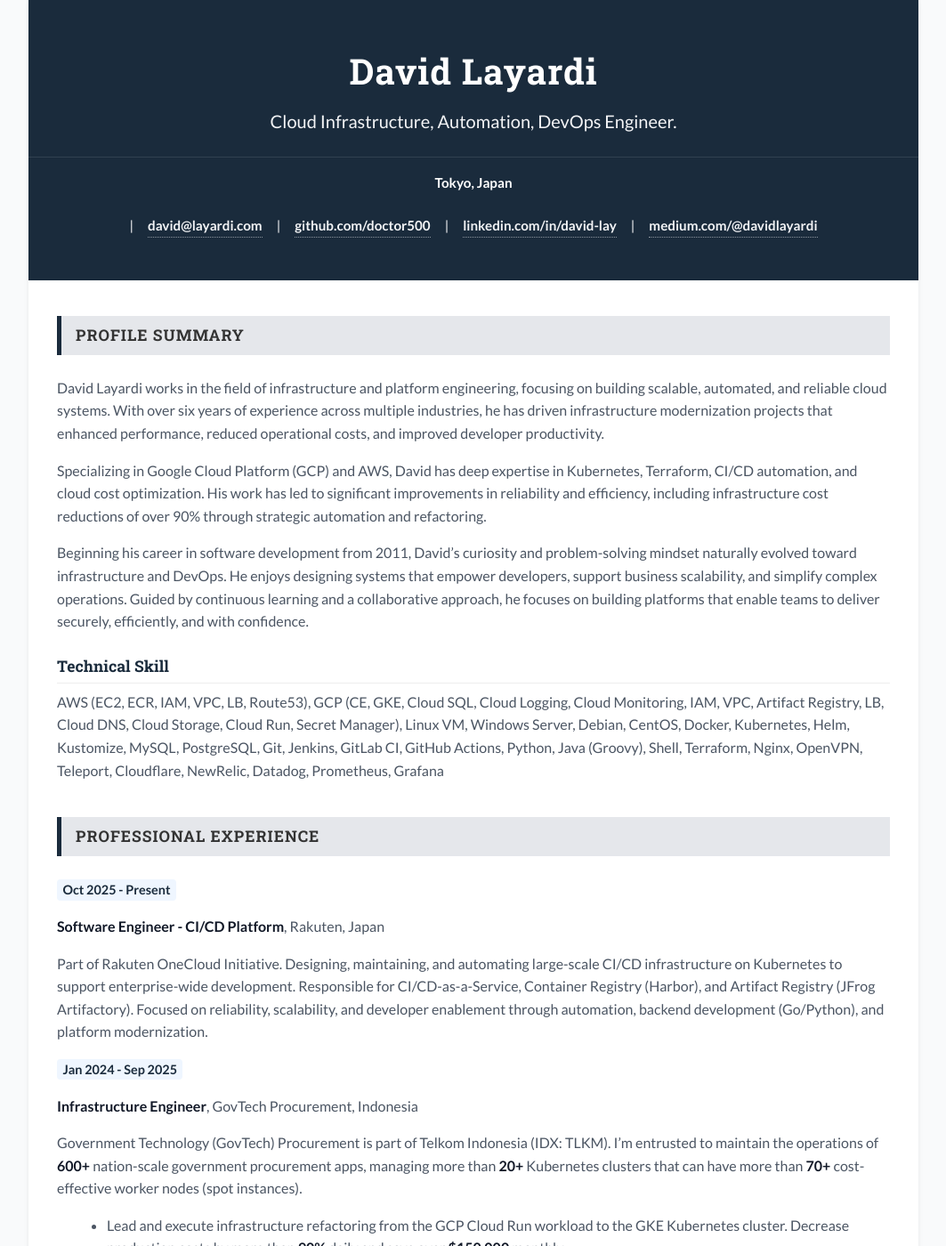
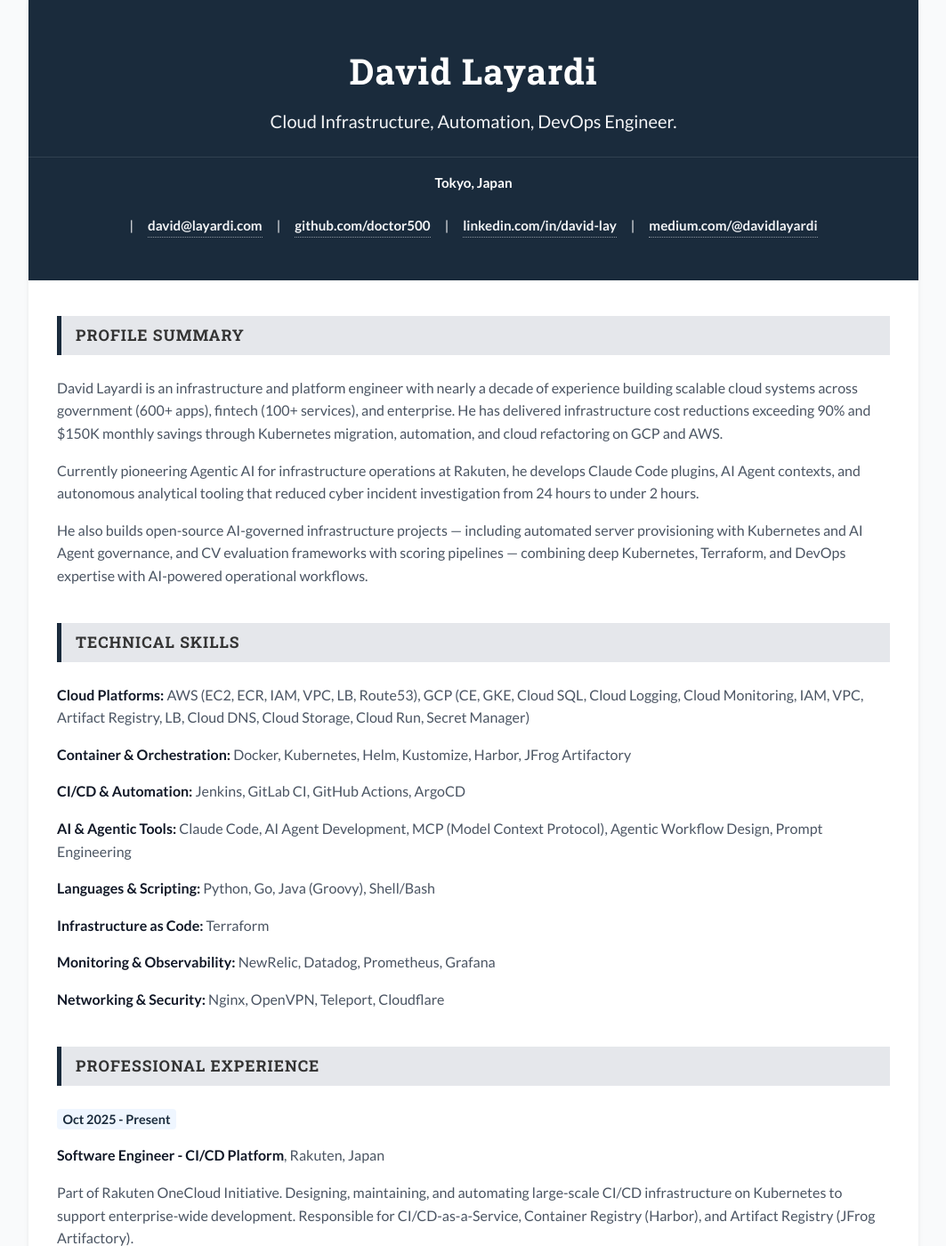
Before and after one commit to doctor500/cv, a Jekyll site: the page built from index.md, in a window 1280 px wide and 1400 px high. Shown: the whole window at 89% size, without its empty margins (108-1171 px from the left). Built offline with Jekyll 4.4.1, drawn with Linux system fonts in a browser that asks for light colours; some of the changed text lies outside the part shown.

Commit message:
content: comprehensive CV positioning overhaul (Infra/DevOps + Agentic AI) (#43)
* fix: medium-priority CV content improvements

- Pluralize 'Technical Skill' → 'Technical Skills' for ATS compatibility
- Fix first-person 'I'm entrusted' → 'Entrusted' for consistent third-person tone
- Fix typo 'Scalled' → 'Scaled' in Pegipegi role

* content: update Medium article view counts (Feb 2026)

* content: comprehensive CV positioning overhaul for Infra/Cloud/DevOps + Agentic AI

- Profile Summary: compressed to 3 achievement-dense paragraphs (3rd person),
  front-loaded metrics (600+ apps, 50K, 24H→2H), added Agentic AI narrative
- Technical Skills: restructured into 8 categorized groups, added AI & Agentic
  Tools category (Claude Code, MCP, Agentic Workflow Design)
- Rakuten entry: restructured 4 bullets with Compliance Plugin (80% faster,
  100% compliance checks), AI-powered incident pipeline, past tense fixes
- Latest Professional Projects: added 2 new AI project entries (Compliance
  Document Automation Plugin, Open Source CV with AI Evaluation Framework)
- Activities: merged AI Projects section into Latest Professional Projects
- Tense/voice fixes across GovTech, Gojek, Binus, SPSE roles
- Removed Japanese language entry

```diff
--- a/index.md
+++ b/index.md
@@ -16,17 +16,30 @@ Cloud Infrastructure, Automation, DevOps Engineer.
 
 ## Profile Summary
 
-David Layardi works in the field of infrastructure and platform engineering, focusing on building scalable, automated, and reliable cloud systems. With over six years of experience across multiple industries, he has driven infrastructure modernization projects that enhanced performance, reduced operational costs, and improved developer productivity.
+David Layardi is an infrastructure and platform engineer with nearly a decade of experience building scalable cloud systems across government (600+ apps), fintech (100+ services), and enterprise. He has delivered infrastructure cost reductions exceeding 90% and $150K monthly savings through Kubernetes migration, automation, and cloud refactoring on GCP and AWS.
 
-Specializing in Google Cloud Platform (GCP) and AWS, David has deep expertise in Kubernetes, Terraform, CI/CD automation, and cloud cost optimization. His work has led to significant improvements in reliability and efficiency, including infrastructure cost reductions of over 90% through strategic automation and refactoring.
+Currently pioneering Agentic AI for infrastructure operations at Rakuten, he develops Claude Code plugins, AI Agent contexts, and autonomous analytical tooling that reduced cyber incident investigation from 24 hours to under 2 hours.
 
-Beginning his career in software development from 2011, David’s curiosity and problem-solving mindset naturally evolved toward infrastructure and DevOps. He enjoys designing systems that empower developers, support business scalability, and simplify complex operations. Guided by continuous learning and a collaborative approach, he focuses on building platforms that enable teams to deliver securely, efficiently, and with confidence.
+He also builds open-source AI-governed infrastructure projects — including automated server provisioning with Kubernetes and AI Agent governance, and CV evaluation frameworks with scoring pipelines — combining deep Kubernetes, Terraform, and DevOps expertise with AI-powered operational workflows.
 
 
-### Technical Skill
+## Technical Skills
 
+**Cloud Platforms:** AWS (EC2, ECR, IAM, VPC, LB, Route53), GCP (CE, GKE, Cloud SQL, Cloud Logging, Cloud Monitoring, IAM, VPC, Artifact Registry, LB, Cloud DNS, Cloud Storage, Cloud Run, Secret Manager)
 
-AWS (EC2, ECR, IAM, VPC, LB, Route53), GCP (CE, GKE, Cloud SQL, Cloud Logging, Cloud Monitoring, IAM, VPC, Artifact Registry, LB, Cloud DNS, Cloud Storage, Cloud Run, Secret Manager), Linux VM, Windows Server, Debian, CentOS, Docker, Kubernetes, Helm, Kustomize, MySQL, PostgreSQL, Git, Jenkins, GitLab CI, GitHub Actions, Python, Java (Groovy), Shell, Terraform, Nginx, OpenVPN, Teleport, Cloudflare, NewRelic, Datadog, Prometheus, Grafana
+**Container & Orchestration:** Docker, Kubernetes, Helm, Kustomize, Harbor, JFrog Artifactory
+
+**CI/CD & Automation:** Jenkins, GitLab CI, GitHub Actions, ArgoCD
+
+**AI & Agentic Tools:** Claude Code, AI Agent Development, MCP (Model Context Protocol), Agentic Workflow Design, Prompt Engineering
+
+**Languages & Scripting:** Python, Go, Java (Groovy), Shell/Bash
+
+**Infrastructure as Code:** Terraform
+
+**Monitoring & Observability:** NewRelic, Datadog, Prometheus, Grafana
+
+**Networking & Security:** Nginx, OpenVPN, Teleport, Cloudflare
 
 
 ## Professional Experience
@@ -35,18 +48,22 @@ AWS (EC2, ECR, IAM, VPC, LB, Route53), GCP (CE, GKE, Cloud SQL, Cloud Logging, C
 
 __Software Engineer - CI/CD Platform__, Rakuten, Japan
 
-Part of Rakuten OneCloud Initiative. Designing, maintaining, and automating large-scale CI/CD infrastructure on Kubernetes to support enterprise-wide development. Responsible for CI/CD-as-a-Service, Container Registry (Harbor), and Artifact Registry (JFrog Artifactory). Focused on reliability, scalability, and developer enablement through automation, backend development (Go/Python), and platform modernization.
+Part of Rakuten OneCloud Initiative. Designing, maintaining, and automating large-scale CI/CD infrastructure on Kubernetes to support enterprise-wide development. Responsible for CI/CD-as-a-Service, Container Registry (Harbor), and Artifact Registry (JFrog Artifactory).
+- Developed Claude Code Plugin (Skills + Sub-Agent) to auto-generate compliance-ready operation documents, reducing document creation time by over **80%** with **100%** holistic compliance checks per cycle.
+- Reduced cyber incident investigation time from **24 hours to under 2 hours** by building AI-powered analysis pipelines for multi-department incident decision-making.
+- Designed and maintained CI/CD-as-a-Service platform on Kubernetes serving multiple business units, including Container Registry and Artifact Registry.
+- Built backend automation tooling in **Go** and **Python** for platform modernization and developer enablement.
 
 
 `Jan 2024 - Sep 2025`
 
 __Infrastructure Engineer__, GovTech Procurement, Indonesia
 
-Government Technology (GovTech) Procurement is part of Telkom Indonesia (IDX: TLKM). I'm entrusted to maintain the operations of **600+** nation-scale government procurement apps, managing more than **20+** Kubernetes clusters that can have more than **70+** cost-effective worker nodes (spot instances).
+Government Technology (GovTech) Procurement is part of Telkom Indonesia (IDX: TLKM). Entrusted to maintain the operations of **600+** nation-scale government procurement apps, managing more than **20+** Kubernetes clusters that can have more than **70+** cost-effective worker nodes (spot instances).
 - Lead and execute infrastructure refactoring from the GCP Cloud Run workload to the GKE Kubernetes cluster. Decrease production costs by more than **90%** daily and save over **$150,000** monthly.
 - Transform the nation-level Mail Services from a monolithic VM to a scalable and cost-effective Kubernetes deployment. **Increase service scaling performance by six times**, making it more reliable.
 - Implement fully audited and approval-based access control for over **500** cloud resources in GovTech Procurement using Teleport.
-- Research and implement (POC) independently or in groups for tooling to improve GovTech Procurement mankind productivity, such as Goldilocks, External Secrets Operator, Kafka on Kubernetes, Pomerium on GKE, and many more.
+- Researched and implemented (POC) tooling to improve GovTech Procurement team productivity, such as Goldilocks, External Secrets Operator, Kafka on Kubernetes, Pomerium on GKE, and many more.
 
 
 <!-- <div style="page-break-after: always;"></div> -->
@@ -72,14 +89,14 @@ Maintain the Jenkins pipeline and internal tools in the Kubernetes Cluster, whic
 - Transform **80%+** of redundant **Jenkins** pipeline files into a single standardized deployment pipeline. **Rebuilt the company-level pipeline** to scale up pipeline maintainability.
 - **Decreased up to 6x provisioning time** of pipeline supporting resources by migrating them to on top of the **Kubernetes** platform. Provide ready-to-use resources in less than a minute.
 - **Decreased up to 85% of the pipeline initialization build time** of the backend repo (mono repo).
-- Scalled up backend pipeline capabilities to support **multi-cloud deployment** process.
+- Scaled up backend pipeline capabilities to support **multi-cloud deployment** process.
 
 
 `Mar 2018 - Feb 2020`
 __Data Center Staff__, Bina Nusantara - IT Division, Indonesia
 
 
-Work closely with the Data Center & IT Infrastructure group to Help Binus IT Operational Processes.
+Worked closely with the Data Center & IT Infrastructure group to support Binus IT Operational Processes.
 - Pioneer of QR-based event registration system for Binus University, [<u>used on national-scale event</u>](https://binus.ac.id/2019/01/sarasehan-dialog-nasional-bersama-menteri-ristekdikti-republik-nasional/). Reduced manual checking time by 10x from minutes to QR scan and go in seconds. Develop using **PHP Laravel, SQL Server, and Windows Server 2016**.
 - Create tools & scripts to automate data analyst reporting processes. Provided automation for student document reports to the university and government. Provide several tools/scripts using **PHP Laravel, Windows BAT Script, Pentaho, and SQL Server**.
 - Developed WiFi debugging tools to help the network-infra team when doing on-site WiFi connection troubleshooting. Simplified debug data gathering into a one-click process. Develop using **C#, PHP, and Windows Server 2016**.
@@ -150,10 +169,20 @@ Take Business Intelligence minor, Graduate in the 7th semester. Final GPA: 3.8 o
 
 ### Latest Professional Projects
 
+`Oct 2025 - Present`
+**Compliance Document Automation Plugin (Claude Code)**, Rakuten
+
+Developed Claude Code Plugin consisting of Skills and Sub-Agent to auto-generate compliance-ready operation documents for CI/CD operations. Reduced document creation time by over **80%**, with **100%** holistic compliance checks on every document creation and update cycle. Previously a fully manual process requiring cross-team coordination.
+
+`2024 - Present`
+**Open Source CV with AI-Powered Evaluation Framework**, Personal — [github.com/doctor500/cv](https://github.com/doctor500/cv)
+
+Built an open-source CV generation system using Jekyll and GitHub Actions, expanded with AI Agent capabilities: automated CV evaluation workflows (quick + deep dive), a scoring framework across **6** categories and **10** quality standards, and AI-powered content improvement pipelines. Integrated Claude Code, MCP, and agentic workflow orchestration for infrastructure-as-code operations.
+
 `May 2024 - Dec 2024`
 **SPSE Migration from Bare Metal to Government-certified Cloud**, GovTech Procurement
 
-Execute and supervise the Automation process of the SPSE migration process. Assess, troubleshoot, and design for implementing automation at the infrastructure level. We're currently moving more than 600 SPSE services to a Government-certified cloud. Provide them with better security and reliable infrastructure.
+Executed and supervised the automation of the SPSE migration process. Assessed, troubleshot, and designed infrastructure-level automation for moving more than **600** SPSE services to a Government-certified cloud, providing improved security and reliable infrastructure.
 
 `Aug 2022 - Sep 2022`
 **Config & Secret Management for Selly.id using Vault Cluster**, Gojek - GoTo Financial (GTF)
@@ -179,5 +208,6 @@ __Indonesian__ - Native proficiency
 __English__ - Business level proficiency
 
 
+
 <!-- ### Footer
 Last updated: May 2025 -->
```
Also changed, not shown: other parts of index.md (+8 -6 lines).
